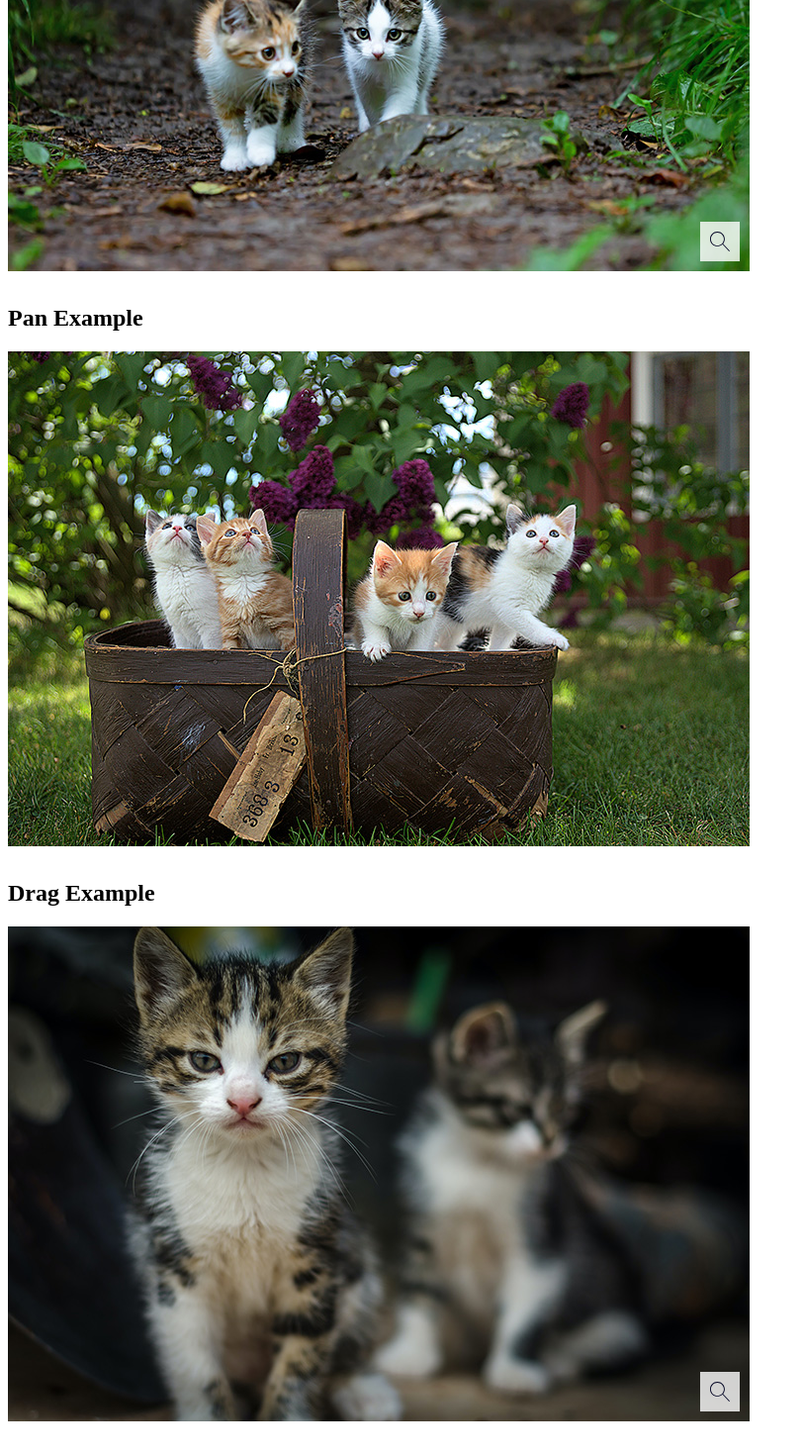
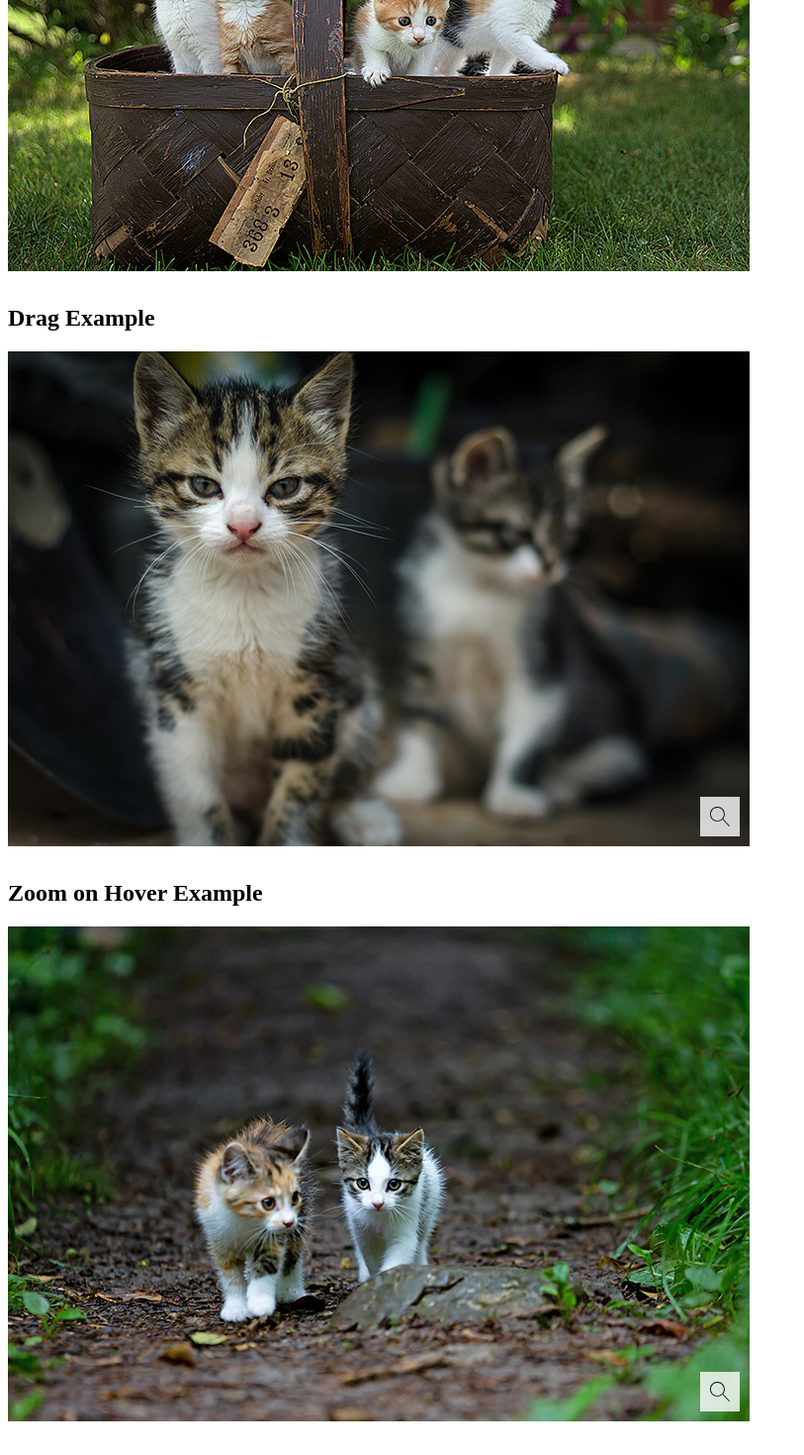
Before and after one commit to laurenashpole/vue-inner-image-zoom, a Vue app: page / in a window 1280 px wide. Shown: the part 353-1823 px from the top of the page at 99% size, without its empty margins (0-813 px from the left). Built offline with nearby package versions, Linux system fonts and the light colour scheme; the HTML template or start-up script is replaced by a standard one.

Commit message:
Updated demo test cases

```diff
--- a/demo/src/App.vue
+++ b/demo/src/App.vue
@@ -2,22 +2,10 @@
   <div id="app">
     <h1>vue-inner-image-zoom Demo</h1>
     <div style="margin-bottom: 30px;">
-      <h2>Spacer Example</h2>
-      <inner-image-zoom
-        src="/assets/unsplash3.jpg"
-        zoomSrc="/assets/unsplash3-large.jpg"
-        :fullscreenOnMobile="true"
-        :width="750"
-        :height="500"
-        :hasSpacer="true"
-        :zoomScale="0.9"
-      />
-    </div>
-    <div style="margin-bottom: 30px;">
       <h2>Pan Example</h2>
       <inner-image-zoom
-        src="/assets/unsplash.jpg"
         zoomSrc="/assets/unsplash-large.jpg"
+        :src="srcs[0]"
         :fullscreenOnMobile="true"
         :hideCloseButton="true"
         :hideHint="true"
@@ -30,6 +18,19 @@
         zoomSrc="/assets/unsplash2-large.jpg"
         moveType="drag"
         :fullscreenOnMobile="true"
+        :width="750"
+        :height="500"
+        :hasSpacer="true"
+      />
+    </div>
+    <div style="margin-bottom: 30px;">
+      <h2>Zoom on Hover Example</h2>
+      <inner-image-zoom
+        src="/assets/unsplash3.jpg"
+        zoomSrc="/assets/unsplash3-large.jpg"
+        zoomType="hover"
+        :fullscreenOnMobile="true"
+        :zoomScale="0.9"
       />
     </div>
   </div>
@@ -42,6 +43,7 @@ export default {
   name: 'App',
   components: {
     InnerImageZoom
-  }
+  },
+  props: ['srcs']
 };
 </script>
--- a/demo/src/index.js
+++ b/demo/src/index.js
@@ -4,5 +4,5 @@ import App from './App.vue';
 Vue.config.productionTip = false;
 
 new Vue({
-  render: (h) => h(App)
+  render: (h) => h(App, { props: { srcs: ['/assets/unsplash.jpg'] } })
 }).$mount('#app');
```
